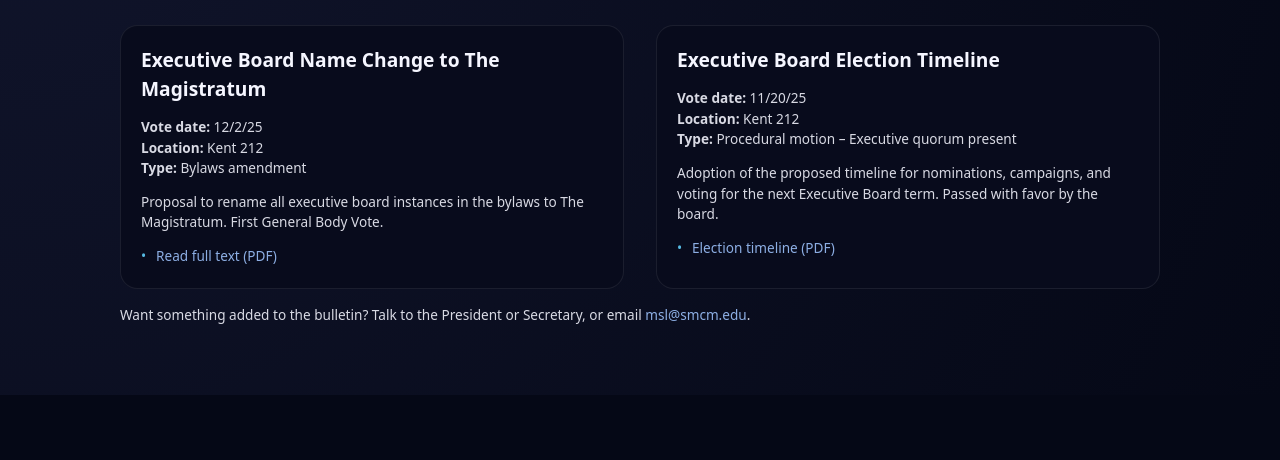
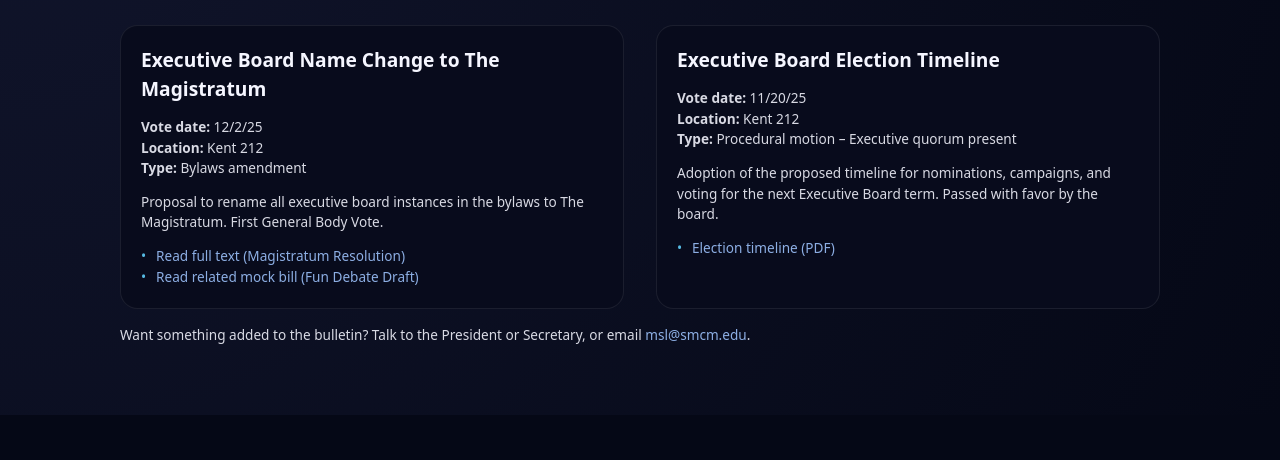
Before and after one commit to SyndorZaldrizes/Syndor, a website: page bulletin.html in a window 1280 px wide. Shown: the part 587-1047 px from the top of the page. Drawn offline with Linux system fonts and the light colour scheme.

Commit message:
Update bulletin.html

```diff
--- a/bulletin.html
+++ b/bulletin.html
@@ -78,12 +78,20 @@
   </p>
   <ul class="checklist small">
     <li>
-                <a href="docs/bylaws-social-media-amendment.pdf" target="_blank">
-                  Read full text (PDF)
+      <a href="https://docs.google.com/document/d/1atmKihfBDJw-VHUU9alCWaGYtgIqGci8WKo86tdq89U/edit?usp=sharing"
+         target="_blank">
+        Read full text (Magistratum Resolution)
+      </a>
+    </li>
+    <li>
+      <a href="https://docs.google.com/document/d/1y-eakmYYbFmSRlB-SUOGLIHeVrGu5nW3sJsOp7fltLc/edit?usp=sharing"
+         target="_blank">
+        Read related mock bill (Fun Debate Draft)
       </a>
     </li>
   </ul>
 </article>
+
 
           <!-- Vote card #2 -->
           <article class="card plain-card">
```
Lines whose indentation alone changed are shown as unchanged.
